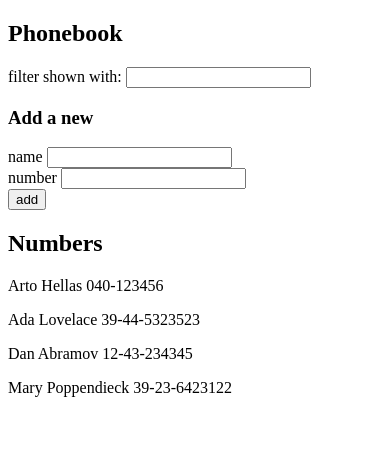
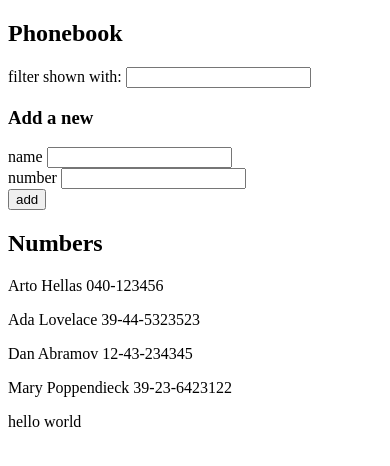
Before and after one commit to GrigoriiBerezin/fullstack, a React (Create React App) app in the folder part2/phonebook/: page / in a window 390 px wide. Shown: the top 466 px of the page. Built offline with nearby package versions, Linux system fonts and the light colour scheme; data requests are answered from the project's data file.

Commit message:
Implement phonebook part 7 and 8

```diff
--- a/part2/phonebook/db.json
+++ b/part2/phonebook/db.json
@@ -19,6 +19,11 @@
       "name": "Mary Poppendieck",
       "number": "39-23-6423122",
       "id": 4
+    },
+    {
+      "name": "hello",
+      "number": "world",
+      "id": 5
     }
   ]
 }
--- a/part2/phonebook/package.json
+++ b/part2/phonebook/package.json
@@ -6,6 +6,7 @@
     "@testing-library/jest-dom": "^5.16.5",
     "@testing-library/react": "^13.4.0",
     "@testing-library/user-event": "^13.5.0",
+    "axios": "^1.3.2",
     "react": "^18.2.0",
     "react-dom": "^18.2.0",
     "react-scripts": "5.0.1",
--- a/part2/phonebook/src/App.js
+++ b/part2/phonebook/src/App.js
@@ -1,16 +1,16 @@
-import {useState} from 'react'
+import {useEffect, useState} from 'react'
 import Persons from "./components/Persons";
 import PersonForm from "./components/PersonForm";
 import Filter from "./components/Filter";
+import personsService from './services/persons'
 
 const App = () => {
-    const personsState = useState([
-        {name: 'Arto Hellas', number: '040-123456', id: 1},
-        {name: 'Ada Lovelace', number: '39-44-5323523', id: 2},
-        {name: 'Dan Abramov', number: '12-43-234345', id: 3},
-        {name: 'Mary Poppendieck', number: '39-23-6423122', id: 4}
-    ]);
+    const personsState = useState([]);
     const [persons, setPersons] = personsState
+
+    useEffect(() => {
+        personsService.getAll().then(data => setPersons(data))
+    }, [])
 
     const defaultInfo = {'name': '', 'number': ''}
     const infoState = useState(defaultInfo);
@@ -27,8 +27,8 @@ const App = () => {
         if (persons.find(p => p.name === info.name)) {
             alert(`${info.name} is already added to phonebook`)
         } else {
-            const newPersons = persons.concat({...info, id: persons.length + 1});
-            setPersons(newPersons)
+            const newPerson = {...info};
+            personsService.create(newPerson).then(person => setPersons(persons.concat(person)))
             setInfo(defaultInfo)
         }
     }
--- /dev/null
+++ b/part2/phonebook/src/services/persons.js
@@ -0,0 +1,13 @@
+import axios from "axios";
+
+const url = 'http://localhost:3001/persons'
+
+const getAll = () => {
+    return axios.get(url).then(response => response.data)
+}
+
+const create = (person) => {
+    return axios.post(url, person).then(response => response.data)
+}
+
+export default {getAll, create}
```
Also changed, not shown: 1 other file (tests, documents, lock files or other folders).
